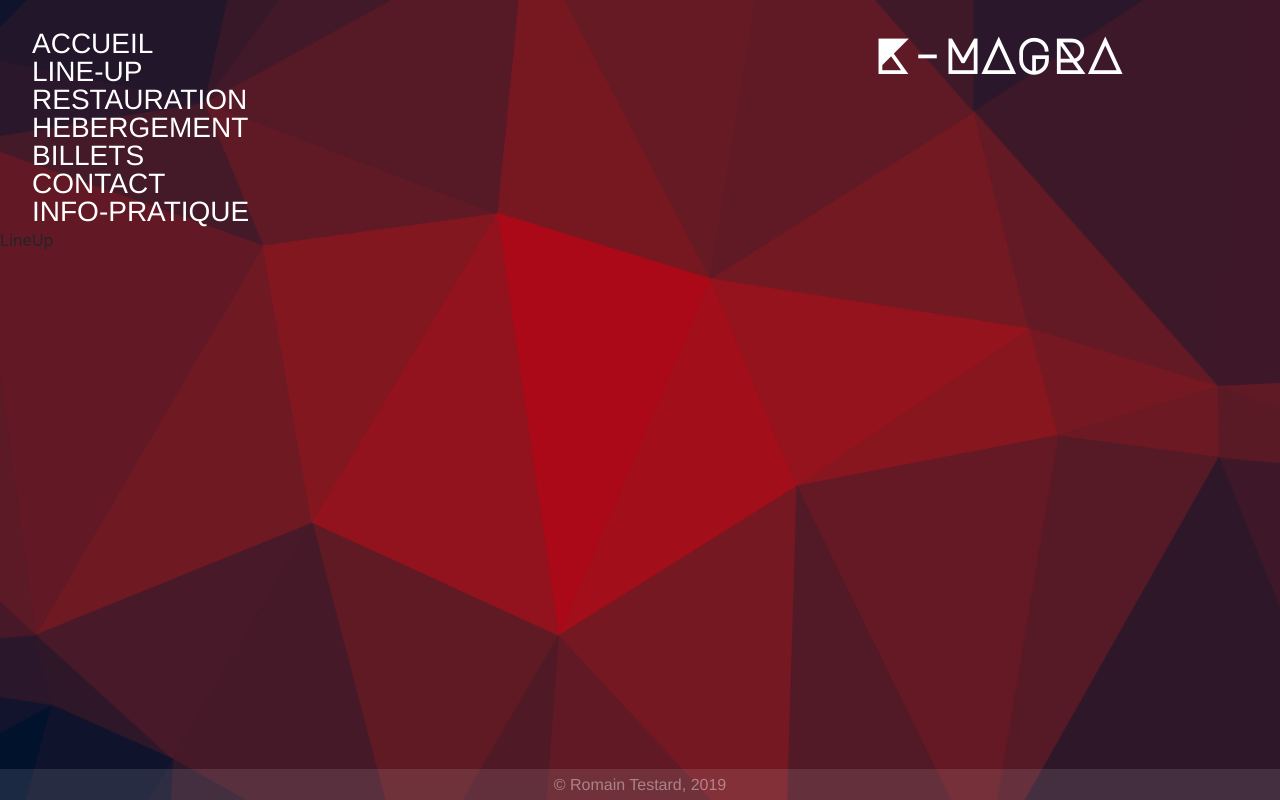
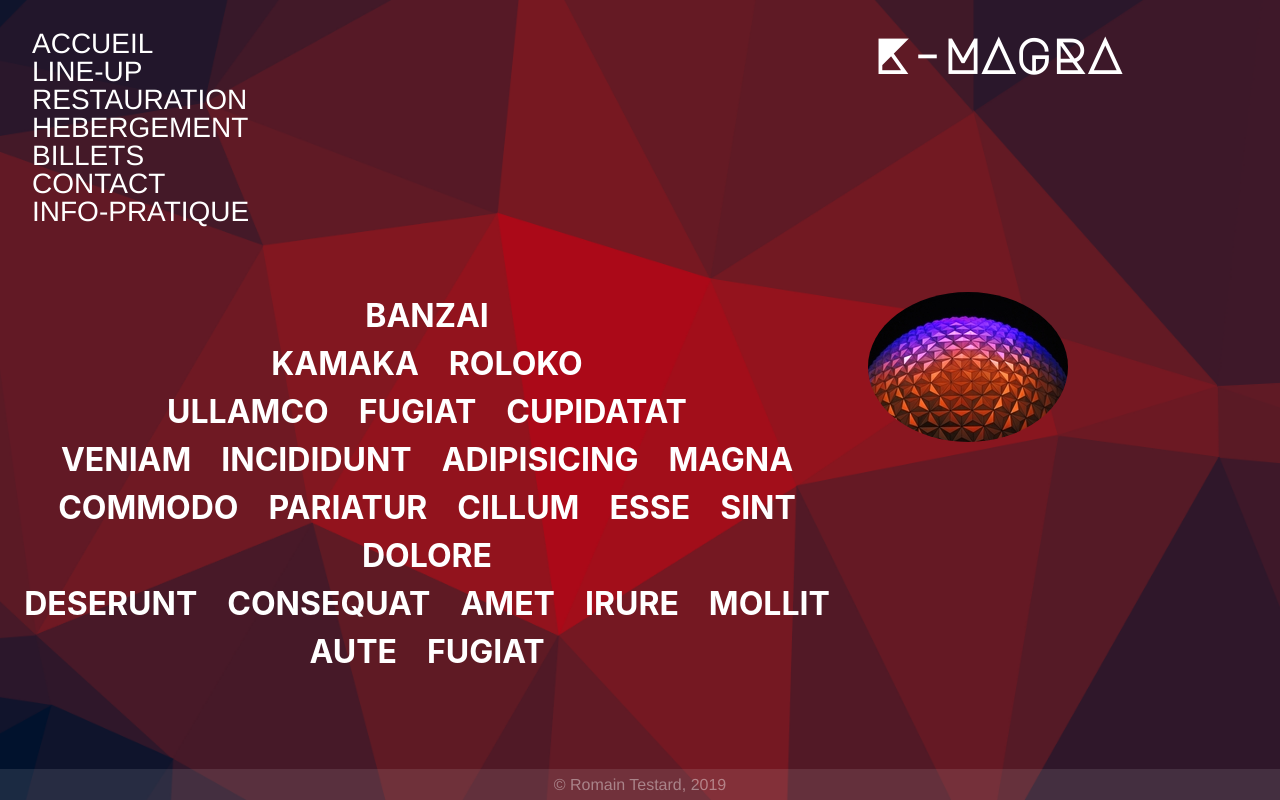
Before and after one commit to TestardR/React-Festival_Du_Graux_Son, a React (Create React App) app: page /lineup in a window 1280 px wide. Built offline with nearby package versions, Linux system fonts and the light colour scheme.

Commit message:
adding image on lineup component

```diff
--- a/package.json
+++ b/package.json
@@ -6,6 +6,7 @@
     "bootstrap": "^4.3.1",
     "node-sass": "^4.12.0",
     "react": "^16.8.6",
+    "react-bootstrap": "^1.0.0-beta.9",
     "react-burger-menu": "^2.6.10",
     "react-dom": "^16.8.6",
     "react-media": "^1.9.2",
--- a/src/components/LineUp.js
+++ b/src/components/LineUp.js
@@ -1,10 +1,102 @@
 import React from 'react';
 import BaseLayout from './layouts/BaseLayout';
+import { Row, Col } from 'reactstrap';
+import { Image } from 'react-bootstrap';
+import LineupBase from '../static/images/lineupBase.jpg';
 
 const LineUp = () => {
   return (
     <BaseLayout className="lineupBackground">
-      <div>LineUp</div>
+      <div className="lineupWrapper">
+        <Row className="justify-content-around">
+          <Col xs="12" md="8" lg="8">
+            <Row className="justify-content-center">
+              <Col className="lineupItem" xs="auto" md="auto" lg="auto">
+                Banzai
+              </Col>
+            </Row>
+            <Row className="justify-content-center">
+              <Col className="lineupItem" xs="auto" md="auto" lg="auto">
+                Kamaka
+              </Col>
+              <Col className="lineupItem" xs="auto" md="auto" lg="auto">
+                Roloko
+              </Col>
+            </Row>
+            <Row className="justify-content-center">
+              <Col className="lineupItem" xs="auto" md="auto" lg="auto">
+                ullamco
+              </Col>
+              <Col className="lineupItem" xs="auto" md="auto" lg="auto">
+                fugiat
+              </Col>
+              <Col className="lineupItem" xs="auto" md="auto" lg="auto">
+                cupidatat
+              </Col>
+            </Row>
+            <Row className="justify-content-center">
+              <Col className="lineupItem" xs="auto" md="auto" lg="auto">
+                Veniam
+              </Col>
+              <Col className="lineupItem" xs="auto" md="auto" lg="auto">
+                incididunt
+              </Col>
+              <Col className="lineupItem" xs="auto" md="auto" lg="auto">
+                adipisicing
+              </Col>
+              <Col className="lineupItem" xs="auto" md="auto" lg="auto">
+                magna
+              </Col>
+            </Row>
+            <Row className="justify-content-center">
+              <Col className="lineupItem" xs="auto" md="auto" lg="auto">
+                commodo
+              </Col>
+              <Col className="lineupItem" xs="auto" md="auto" lg="auto">
+                pariatur
+              </Col>
+              <Col className="lineupItem" xs="auto" md="auto" lg="auto">
+                cillum
+              </Col>
+              <Col className="lineupItem" xs="auto" md="auto" lg="auto">
+                esse
+              </Col>
+              <Col className="lineupItem" xs="auto" md="auto" lg="auto">
+                sint
+              </Col>
+              <Col className="lineupItem" xs="auto" md="auto" lg="auto">
+                dolore
+              </Col>
+            </Row>
+            <Row className="justify-content-center">
+              <Col className="lineupItem" xs="auto" md="auto" lg="auto">
+                deserunt
+              </Col>
+              <Col className="lineupItem" xs="auto" md="auto" lg="auto">
+                Consequat
+              </Col>
+              <Col className="lineupItem" xs="auto" md="auto" lg="auto">
+                amet
+              </Col>
+              <Col className="lineupItem" xs="auto" md="auto" lg="auto">
+                irure
+              </Col>
+              <Col className="lineupItem" xs="auto" md="auto" lg="auto">
+                mollit
+              </Col>
+              <Col className="lineupItem" xs="auto" md="auto" lg="auto">
+                aute
+              </Col>
+              <Col className="lineupItem" xs="auto" md="auto" lg="auto">
+                fugiat
+              </Col>
+            </Row>
+          </Col>
+          <Col xs="0" md="4" lg="4">
+            <Image src={`${LineupBase}`} roundedCircle />
+          </Col>
+        </Row>
+      </div>
     </BaseLayout>
   );
 };
--- a/src/styles/_lineup.scss
+++ b/src/styles/_lineup.scss
@@ -1,3 +1,5 @@
+@import './shared/colors';
+
 .lineupBackground {
   background-image: url('../static/images/lineupImage.png');
   overflow: hidden;
@@ -5,3 +7,19 @@
   width: 100vw;
   height: 100vh;
 }
+
+.lineupWrapper {
+  padding: 4rem 1rem 0 1rem;
+  color: white;
+}
+
+.lineupItem {
+  cursor: pointer;
+  font-size: 2rem;
+  text-transform: uppercase;
+  font-weight: bold;
+  &:hover {
+    color: $bleu-canard;
+    font-size: 3rem;
+  }
+}
```
Also changed, not shown: src/static/images/lineupbase.jpg (added), 1 other file (tests, documents, lock files or other folders).
